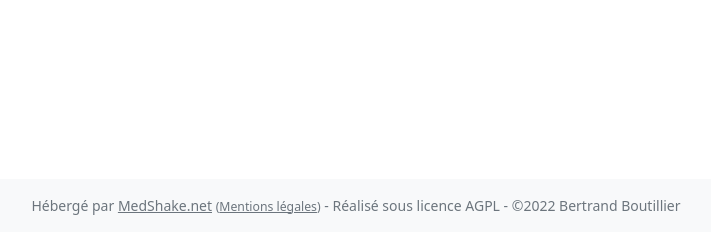
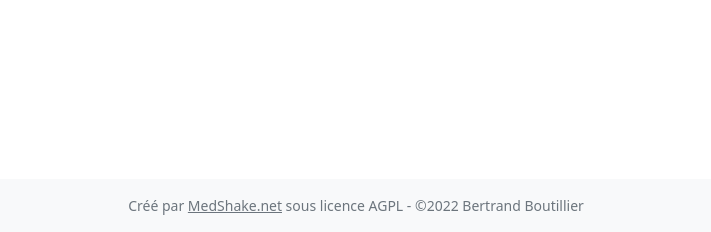
Before and after one commit to MedShake/MedShakeST, a PHP site: template templates/page.html.twig in a window 1280 px wide. Shown: the part 568-800 px from the top of the page, without its empty margins (284-995 px from the left). Run offline with PHP 8.4, Linux system fonts and the light colour scheme; the template is opened without the code that fills it, so the values that code supplies are empty; some libraries are stand-ins or nearby versions.

Commit message:
Fix: footer

```diff
--- a/templates/page.html.twig
+++ b/templates/page.html.twig
@@ -74,5 +74,5 @@
         </main>
 
 	</body>
-    <footer class="footer mt-auto py-3 bg-light small text-secondary text-center">Hébergé par <a class="link-secondary" href="http://www.medshake.net">MedShake.net</a> <span class="small">(<a class="link-secondary" href="https://www.medshake.net/documentation/a8/mentions-legales/">Mentions légales</a>)</span> - Réalisé sous licence AGPL -  ©2022 Bertrand Boutillier</footer>
+    <footer class="footer mt-auto py-3 bg-light small text-secondary text-center">Créé par <a class="link-secondary" href="http://www.medshake.net">MedShake.net</a> sous licence AGPL -  ©2022 Bertrand Boutillier</footer>
 </html>
```
